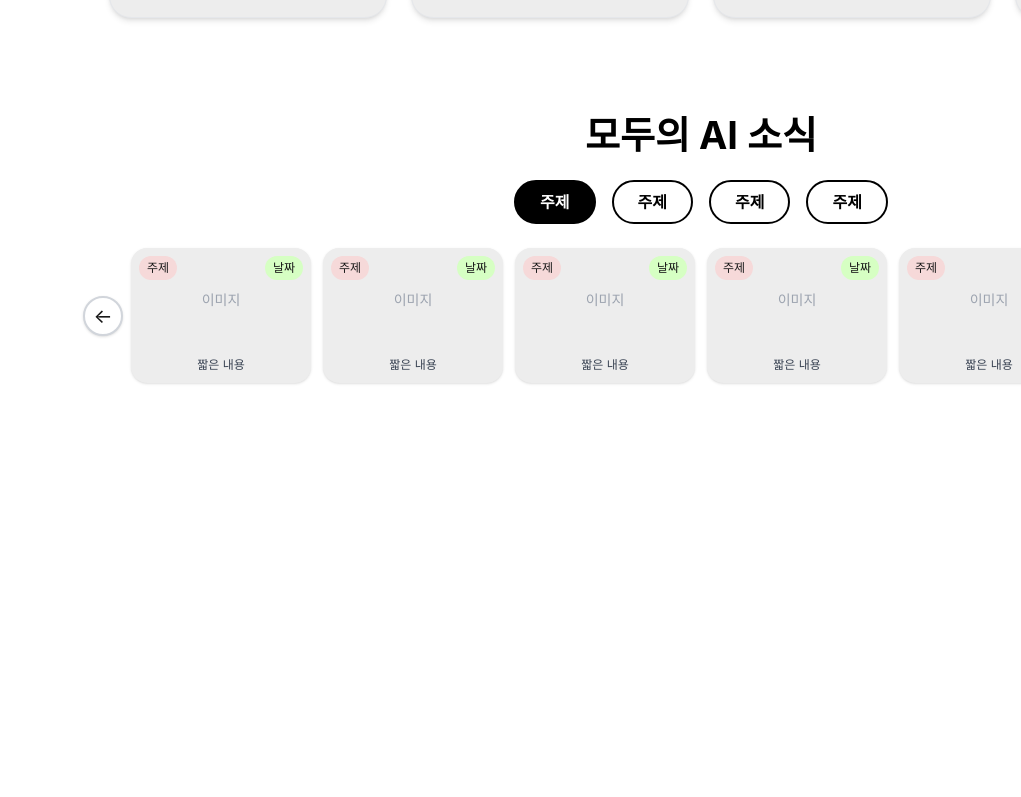
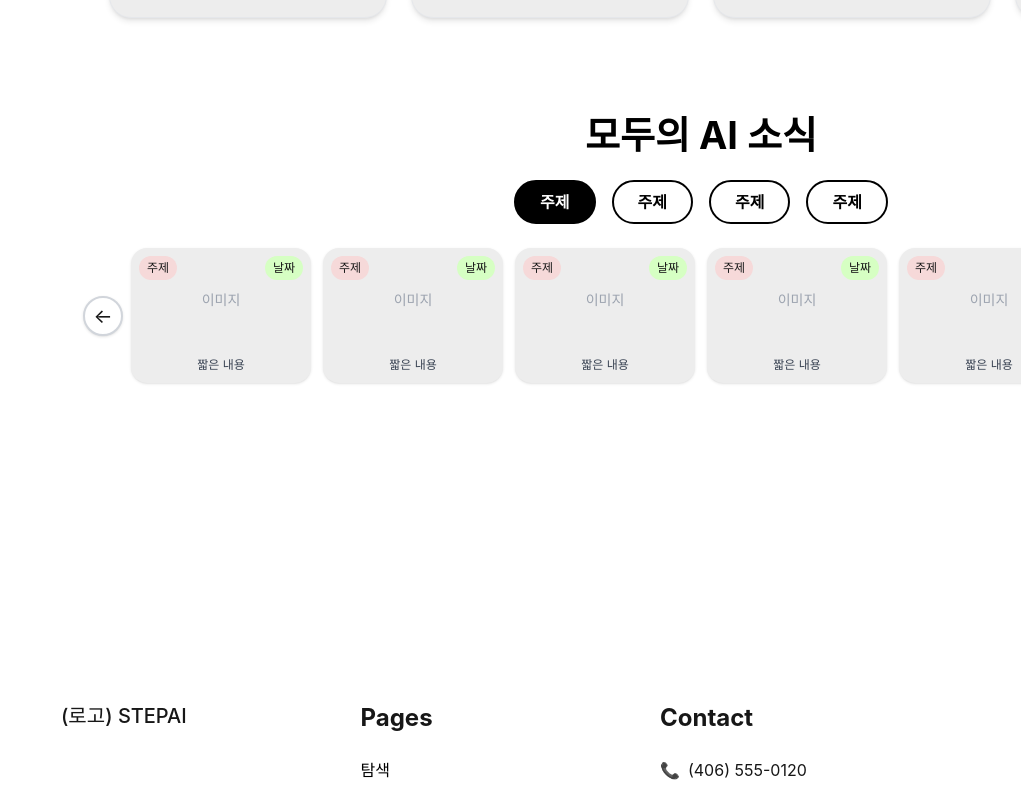
Before and after one commit to kimnamwook1/stepai-web, a Next.js app: page / in a window 1280 px wide. Shown: the part 2000-2797 px from the top of the page, without its empty margins (259-1280 px from the left). Before the commit the page ends 2557 px from the top, so only its background shows below. Built offline with nearby package versions, Linux system fonts and the light colour scheme; a web font is replaced by a local one.

Commit message:
Footer 컴포넌트 추가 및 캐시 문제 해결 후 정상 동작 확인

```diff
--- a/src/app/page.tsx
+++ b/src/app/page.tsx
@@ -4,6 +4,7 @@ import Body_Category from '@/components/Body_Category';
 import TopTrendsSection from '@/components/TopTrendsSection';
 import TopStepSection from '@/components/TopStepSection';
 import Body_News from '@/components/Body_News';
+import Footer from '@/components/Footer';
 
 export default function Home() {
   return (
@@ -17,6 +18,7 @@ export default function Home() {
         <TopStepSection />
         <Body_News />
       </main>
+      <Footer />
     </div>
   );
 }
--- /dev/null
+++ b/src/components/Footer.tsx
@@ -0,0 +1,92 @@
+"use client";
+
+import React from "react";
+
+const SECTION_WIDTH = 1920;
+const SECTION_HEIGHT = 490;
+const SIDE_PADDING = 320;
+
+const pages = [
+    { label: "탐색", link: "/explore" },
+    { label: "트렌드", link: "/trend" },
+    { label: "소식", link: "/news" },
+    { label: "광고", link: "/ad" },
+];
+
+const social = [
+    { label: "Instagram", icon: "📸", link: "https://instagram.com" },
+    { label: "LinkedIn", icon: "💼", link: "https://linkedin.com" },
+    { label: "Twitter", icon: "🐦", link: "https://twitter.com" },
+    { label: "Facebook", icon: "📘", link: "https://facebook.com" },
+];
+
+const contact = [
+    { label: "(406) 555-0120", icon: "📞" },
+    { label: "companyname@stepai.kr", icon: "✉️" },
+    { label: "2972 Westheimer Rd. Santa Ana, Illinois 85486", icon: "📍" },
+];
+
+const Footer: React.FC = () => {
+    return (
+        <footer
+            style={{
+                width: SECTION_WIDTH,
+                minHeight: SECTION_HEIGHT,
+                padding: `0 ${SIDE_PADDING}px`,
+                background: "#fff",
+                boxSizing: "border-box",
+                display: "flex",
+                alignItems: "center",
+                justifyContent: "center",
+            }}
+        >
+            <div className="w-full flex flex-row justify-between items-start" style={{ maxWidth: 1280 }}>
+                {/* (로고) STEPAI */}
+                <div className="flex flex-col min-w-[180px] items-start">
+                    <span className="text-xl font-medium mb-2">(로고) STEPAI</span>
+                </div>
+                {/* Pages */}
+                <div className="flex flex-col gap-4 min-w-[180px] items-start">
+                    <span className="text-2xl font-bold mb-2 text-left">Pages</span>
+                    {pages.map((p) => (
+                        <button
+                            key={p.label}
+                            className="text-base text-black text-left hover:underline"
+                            // onClick={() => router.push(p.link)} // 실제 리디렉션, 추후 주석 해제
+                            // window.location.href = p.link
+                        >
+                            {p.label}
+                        </button>
+                    ))}
+                </div>
+                {/* Contact */}
+                <div className="flex flex-col gap-4 min-w-[260px] items-start">
+                    <span className="text-2xl font-bold mb-2 text-left">Contact</span>
+                    {contact.map((c) => (
+                        <div key={c.label} className="flex items-center gap-2 text-base">
+                            <span>{c.icon}</span>
+                            <span>{c.label}</span>
+                        </div>
+                    ))}
+                </div>
+                {/* Social Media */}
+                <div className="flex flex-col gap-4 min-w-[180px] items-start">
+                    <span className="text-2xl font-bold mb-2 text-left">Social media</span>
+                    <div className="flex flex-row gap-4">
+                        {social.map((s) => (
+                            <button
+                                key={s.label}
+                                className="text-2xl"
+                                // onClick={() => window.open(s.link, '_blank')} // 실제 외부 링크 이동, 추후 주석 해제
+                            >
+                                <span>{s.icon}</span>
+                            </button>
+                        ))}
+                    </div>
+                </div>
+            </div>
+        </footer>
+    );
+};
+
+export default Footer;
```
